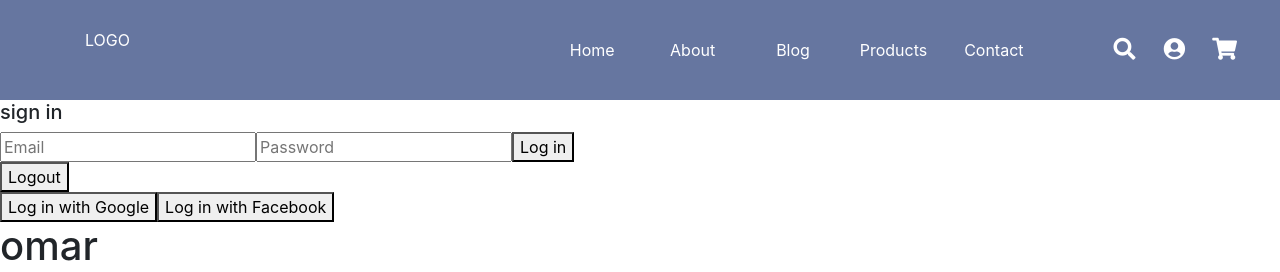
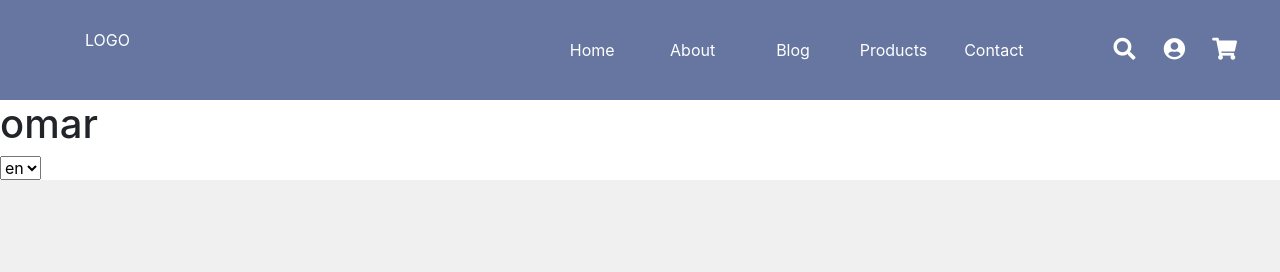
Before and after one commit to yamoonz/istanbul-capstone-ecommerce, a React (Create React App) app: page / in a window 1280 px wide. Shown: the top 272 px of the page. Built offline with nearby package versions, Linux system fonts and the light colour scheme.

Commit message:
Implement: combine login into navbar

```diff
--- a/src/components/auth/login/GoogleAndFacebookLogIn.jsx
+++ b/src/components/auth/login/GoogleAndFacebookLogIn.jsx
@@ -2,6 +2,9 @@ import React from "react";
 import db from "../../config/firebaseConfig";
 import * as firebase from "firebase";
 import "firebase/auth";
+import Button from "react-bootstrap/Button";
+import Col from "react-bootstrap/Col";
+import Row from "react-bootstrap/Row";
 
 export default function GoogleAndFacebookLogIn() {
   const googleProvider = new firebase.auth.GoogleAuthProvider();
@@ -38,11 +41,27 @@ export default function GoogleAndFacebookLogIn() {
   };
 
   return (
-    <div>
-      <button onClick={() => logIn(googleProvider)}>Log in with Google</button>
-      <button onClick={() => logIn(facebookProvider)}>
-        Log in with Facebook
-      </button>
-    </div>
+    <Row className="socialLoginButtons">
+      <Col>
+        <Button
+          variant="info"
+          size="md"
+          className="fbButton"
+          onClick={() => logIn(facebookProvider)}
+        >
+          Facebook
+        </Button>
+      </Col>
+      <Col>
+        <Button
+          variant="info"
+          size="md"
+          className="googleButton"
+          onClick={() => logIn(googleProvider)}
+        >
+          Google
+        </Button>
+      </Col>
+    </Row>
   );
 }
--- a/src/components/auth/login/Login.jsx
+++ b/src/components/auth/login/Login.jsx
@@ -1,41 +1,80 @@
-import React from "react";
+import React, { useState, useRef } from "react";
 import { auth } from "../../config/firebaseConfig";
 import db from "../../config/firebaseConfig";
 import AddProducts from "../../addProductsForm/AddProducts";
-import GoogleAndFacebookLogIn from "./GoogleAndFacebookLogIn";
+import Button from "react-bootstrap/Button";
+import Col from "react-bootstrap/Col";
+import Form from "react-bootstrap/Form";
 
 const LogInForm = () => {
-  const [isAdmin, setIsAdmin] = React.useState(false);
+  const [isAdmin, setIsAdmin] = useState(false);
+  const [isLoggedIn, setLoggedIn] = useState(false);
+  const passwordValue = useRef(false);
+  const emailValue = useRef(false);
 
   const userLogout = () => {
     auth.signOut().then(() => {
       setIsAdmin(false);
+      setLoggedIn(false);
     });
   };
+
   const userLogin = async (e) => {
-    e.preventDefault();
-    const email = e.target[0].value;
-    const password = e.target[1].value;
-    const userLogin = await auth.signInWithEmailAndPassword(email, password);
+    const userLogin = await auth.signInWithEmailAndPassword(
+      emailValue,
+      passwordValue
+    );
+
     const loggedInUserName = await db
       .collection("users")
       .doc(userLogin.user.uid)
       .get();
     setIsAdmin(loggedInUserName.data().isAdmin);
+    setLoggedIn(true);
   };
 
   return (
     <>
       {isAdmin && <AddProducts />}
-      <h5>sign in</h5>
-      <form onSubmit={userLogin}>
-        <input type="email" placeholder="Email" />
-        <input type="password" placeholder="Password" />
-        <button type="submit">Log in</button>
-      </form>
-
-      <button onClick={userLogout}>Logout</button>
-      <GoogleAndFacebookLogIn />
+      <Col className="signupForm">
+        <Form>
+          <Form.Group controlId="formGroupEmail">
+            <Form.Label>Email address</Form.Label>
+            <Form.Control
+              type="email"
+              placeholder="Enter email"
+              ref={emailValue}
+            />
+          </Form.Group>
+          <Form.Group controlId="formGroupPassword">
+            <Form.Label>Password</Form.Label>
+            <Form.Control
+              type="password"
+              placeholder="Password"
+              ref={passwordValue}
+            />
+            {isLoggedIn ? (
+              <Button
+                variant="info"
+                size="md"
+                className="loginButton"
+                onClick={userLogout}
+              >
+                Logout
+              </Button>
+            ) : (
+              <Button
+                variant="info"
+                size="md"
+                className="loginButton"
+                onClick={userLogin}
+              >
+                Login
+              </Button>
+            )}
+          </Form.Group>
+        </Form>
+      </Col>
     </>
   );
 };
--- a/src/components/home/Home.jsx
+++ b/src/components/home/Home.jsx
@@ -1,13 +1,11 @@
 import React from "react";
 import Products from "../products/Products";
-import LoginForm from "../auth/login/Login";
 import LanguageDropdown from "./LanguageDropdown";
 import Categories from "./Categories";
 
 export default function Home() {
   return (
     <>
-      <LoginForm />
       <LanguageDropdown />
       <Categories />
       <Products />
--- a/src/components/layout/nav/signup/SignUp.jsx
+++ b/src/components/layout/nav/signup/SignUp.jsx
@@ -1,61 +1,16 @@
-import React, { useRef } from "react";
-import Button from "react-bootstrap/Button";
+import React from "react";
 import Col from "react-bootstrap/Col";
-import Row from "react-bootstrap/Row";
-import Form from "react-bootstrap/Form";
 import "./SignUp.scss";
 import { NavLink } from "react-router-dom";
+import GoogleAndFacebookLogIn from "../../../auth/login/GoogleAndFacebookLogIn";
+import Login from "../../../auth/login/Login";
 
 const SignUp = () => {
-  const passwordValue = useRef(false);
-  const emailValue = useRef(false);
-
-  // TODO(emrerdem1): This function will send the input values to check auth with 'emailValue.current.value' and 'passwordValue.current.value';
-  const handleLogin = () => null;
-
   return (
     <>
       <Col xl={11} className="signupBox">
-        <Row className="socialLoginButtons">
-          <Col>
-            <Button variant="info" size="md" className="fbButton">
-              Facebook
-            </Button>
-          </Col>
-          <Col>
-            <Button variant="info" size="md" className="googleButton">
-              Google
-            </Button>
-          </Col>
-        </Row>
-        <Col className="signupForm">
-          <Form>
-            <Form.Group controlId="formGroupEmail">
-              <Form.Label>Email address</Form.Label>
-              <Form.Control
-                type="email"
-                placeholder="Enter email"
-                ref={emailValue}
-              />
-            </Form.Group>
-            <Form.Group controlId="formGroupPassword">
-              <Form.Label>Password</Form.Label>
-              <Form.Control
-                type="password"
-                placeholder="Password"
-                ref={passwordValue}
-              />
-              <Button
-                variant="info"
-                size="md"
-                className="loginButton"
-                onClick={handleLogin}
-              >
-                Login
-              </Button>
-            </Form.Group>
-          </Form>
-        </Col>
+        <GoogleAndFacebookLogIn />
+        <Login />
         <Col className="signupRedirect">
           <NavLink to="/signup">Still not a user? Sign up now!</NavLink>
         </Col>
```
